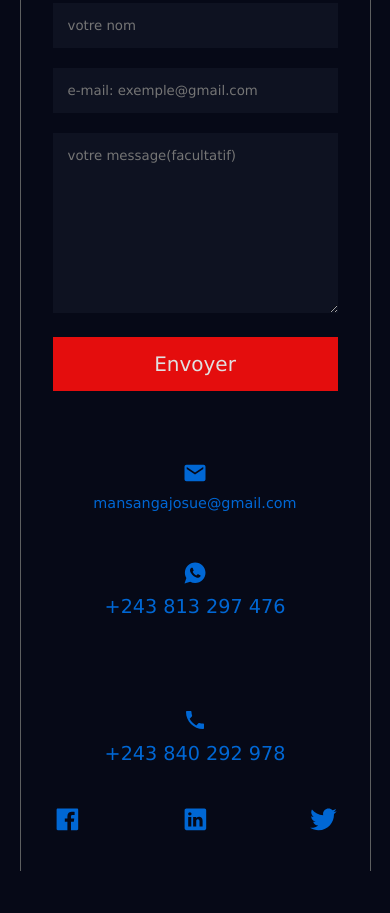
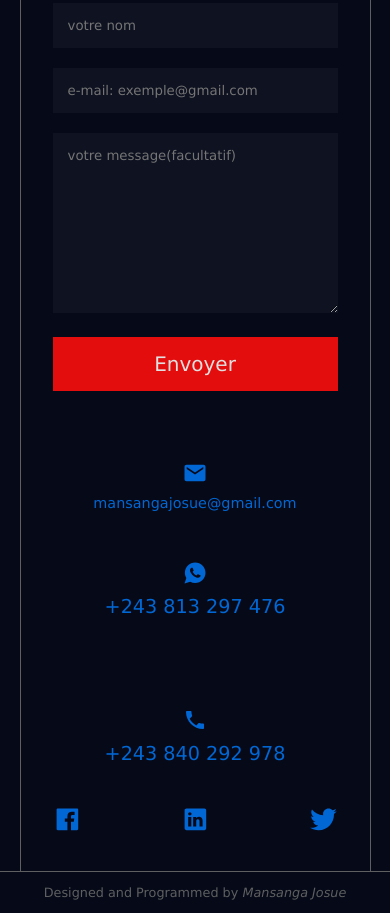
Before and after one commit to mansProjects/mon-portofolio, a plain HTML site: page index.html in a window 390 px wide. Shown: the part 2888-3801 px from the top of the page. Before the commit the page ends 3759 px from the top, so only its background shows below. Drawn offline with nearby package versions, Linux system fonts and the light colour scheme.

Commit message:
footer added

```diff
--- a/index.css
+++ b/index.css
@@ -354,6 +354,7 @@ footer{
     background-color: #060917;
     padding: 1.2rem;
     color: #5d5f60;
+    text-align: center;
     font-size: 1rem;
     display: flex;
     justify-content: center;
@@ -712,11 +713,11 @@ footer .cpr p span{
     .sectionThree .contacts .Contact2 #btn{
         font-size: 20px;
     }
+    footer{
+        padding: .8rem;
+        font-size: .8rem;
+    }
 }
-
-
-
-
 @media only screen and (max-width:380px){
     header{
         display: flex;
--- a/index.html
+++ b/index.html
@@ -137,11 +137,11 @@
             </section>
         </main>
     </main>
-    <!-- <footer>
+    <footer>
         <div class="cpr">
             <p>Designed and Programmed by <span>Mansanga Josue</span> </p>
         </div>
-    </footer>-->
+    </footer>
     <script src="index.js"></script>
     <script src="https://unpkg.com/ionicons@4.5.10-0/dist/ionicons.js"></script>
     <script src="https://kit.fontawesome.com/d1263eec41.js" crossorigin="anonymous"></script>
```
